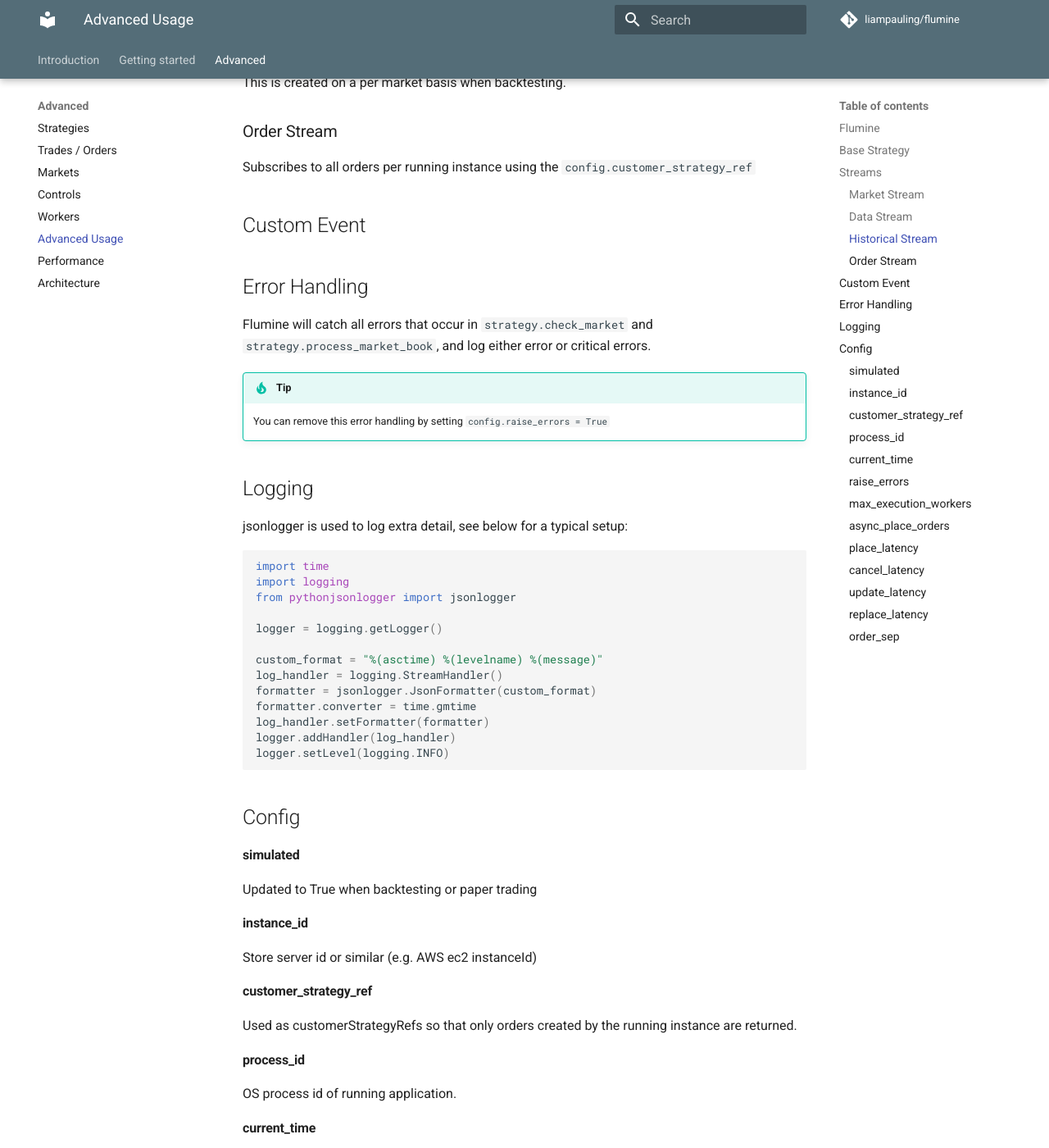
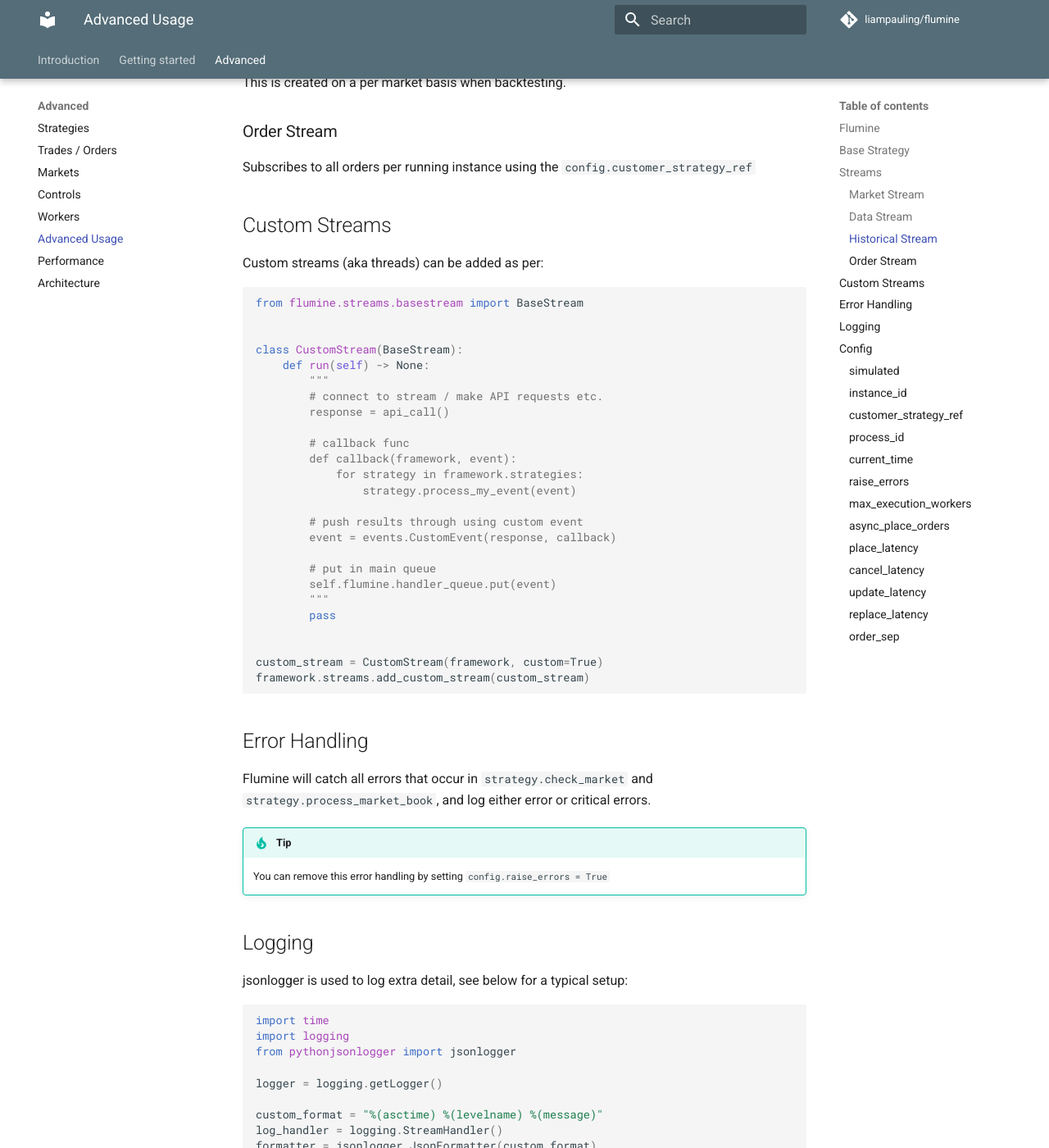
Before and after one commit to betcode-org/flumine, an MkDocs documentation site: the page built from docs/advanced.md, in a window 1280 px wide and 1400 px high, scrolled down 1341 px. Shown: the whole window at 82% size. Built offline with MkDocs 1.6.1 and Material for MkDocs 9.7.7, drawn with Linux system fonts in a browser that asks for light colours; comment, search, counter and statistics services are not loaded.

Commit message:
docs updated

````diff
--- a/docs/advanced.md
+++ b/docs/advanced.md
@@ -46,9 +46,37 @@
 
 Subscribes to all orders per running instance using the `config.customer_strategy_ref`
 
-## Custom Event
+## Custom Streams
+
+Custom streams (aka threads) can be added as per:
+
+```python
+from flumine.streams.basestream import BaseStream
 
 
+class CustomStream(BaseStream):
+    def run(self) -> None:
+        """
+        # connect to stream / make API requests etc.
+        response = api_call()
+
+        # callback func
+        def callback(framework, event):
+            for strategy in framework.strategies:
+                strategy.process_my_event(event)
+
+        # push results through using custom event
+        event = events.CustomEvent(response, callback)
+
+        # put in main queue
+        self.flumine.handler_queue.put(event)
+        """
+        pass
+
+
+custom_stream = CustomStream(framework, custom=True)
+framework.streams.add_custom_stream(custom_stream)
+```
 
 
 ## Error Handling
````
Also changed, not shown: 2 other files.
